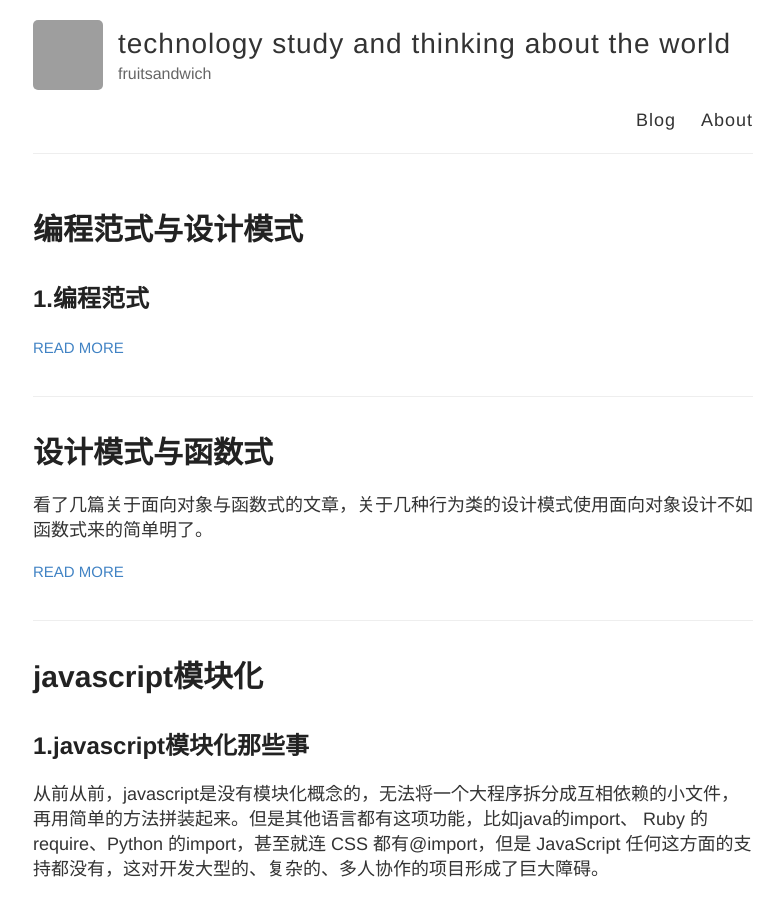
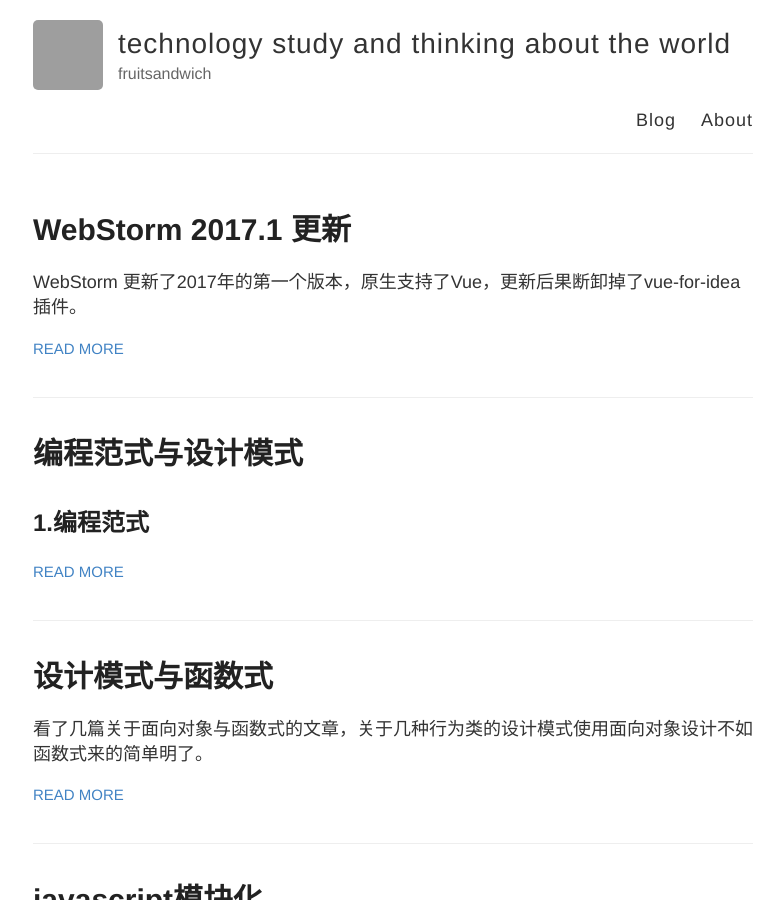
Before and after one commit to fruitSandwich/fruitsandwich.github.io, a Jekyll site: the page built from index.html, in a window 1280 px wide and 900 px high. Shown: the whole window, without its empty margins (247-1031 px from the left). Built offline with Jekyll 4.4.1, drawn with Linux system fonts in a browser that asks for light colours; grey boxes are pictures that could not be loaded.

Commit message:
webstorm update

```diff
--- /dev/null
+++ b/_posts/2017-03-22-webstorm-2017.1.md
@@ -0,0 +1,10 @@
+---
+layout: post
+title:  "WebStorm 2017.1 更新"
+categories: [工具]
+---
+
+
+WebStorm 更新了2017年的第一个版本，原生支持了Vue，更新后果断卸掉了vue-for-idea插件。
+
+传送门：<a href='https://www.jetbrains.com/webstorm/whatsnew/'>https://www.jetbrains.com/webstorm/whatsnew/</a>
```
Also changed, not shown: _posts/2017-01-04-master-54-win.md (+0 -1 lines).
